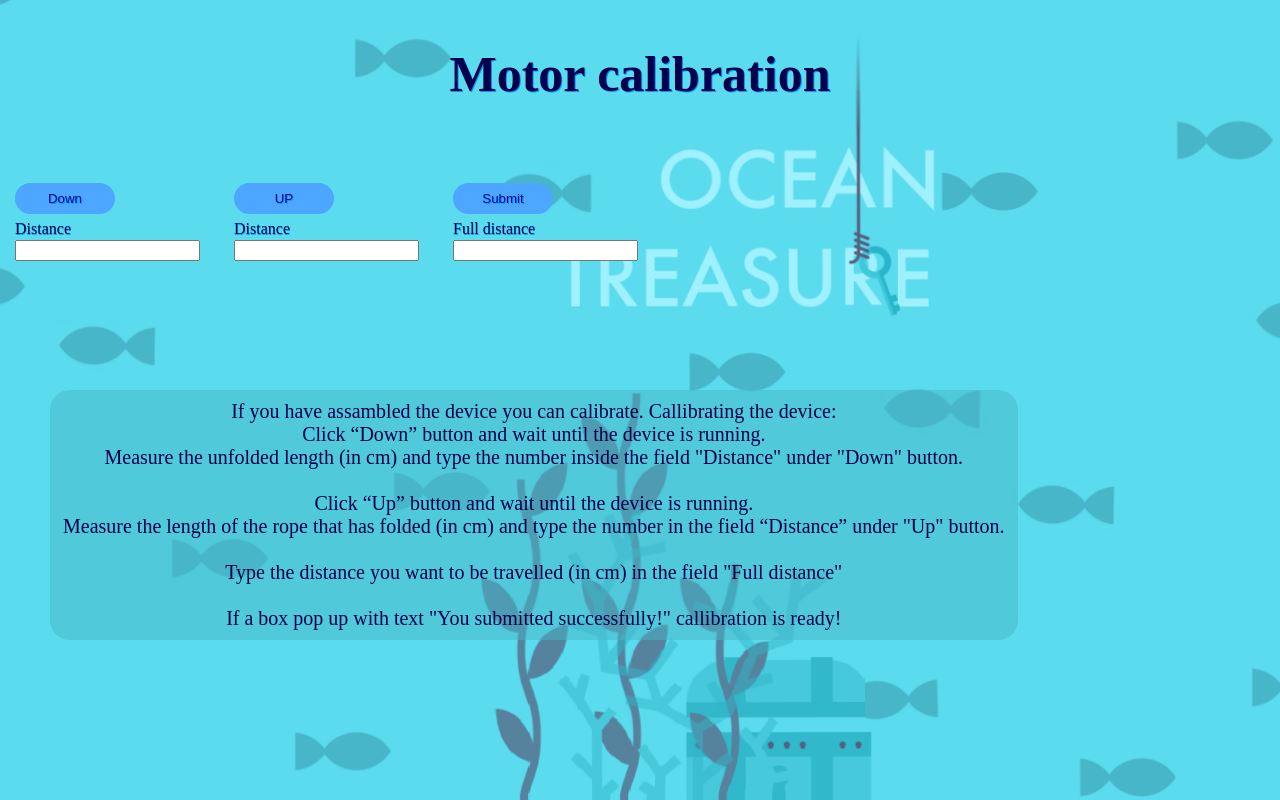
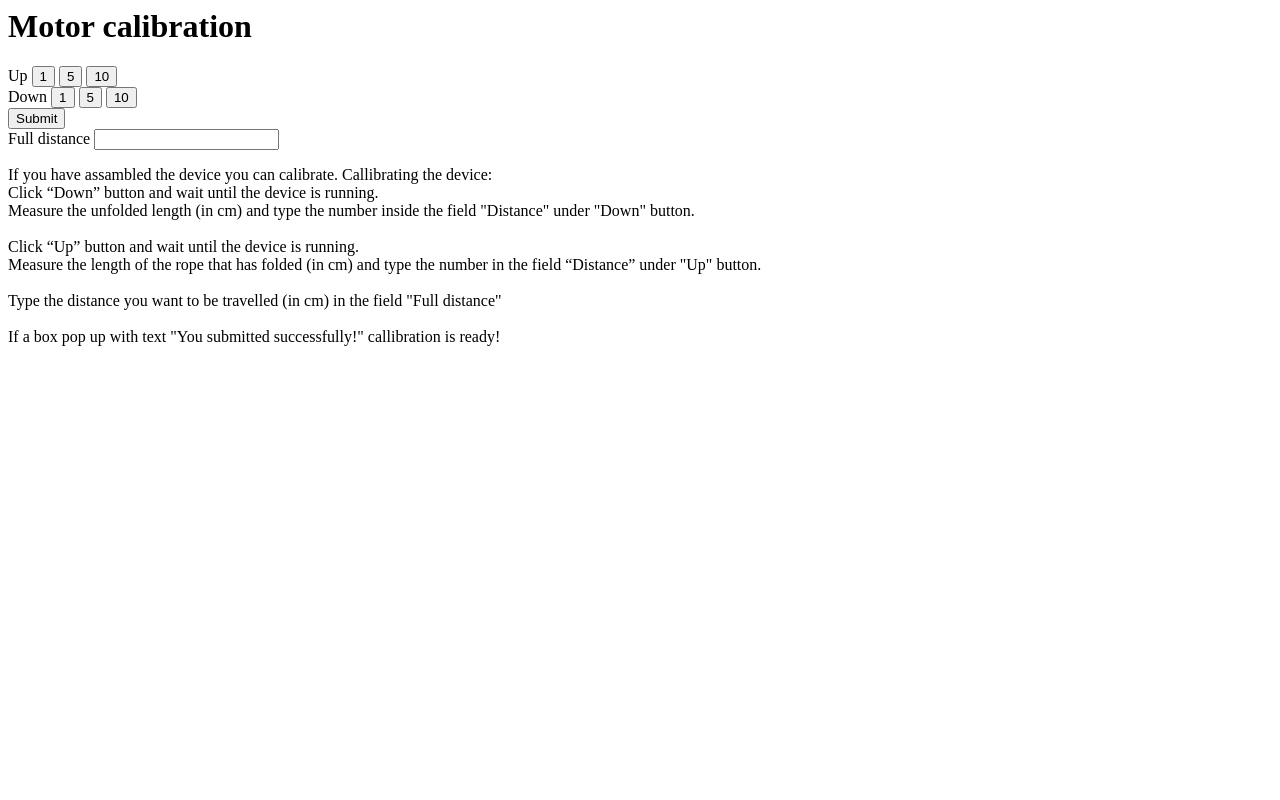
Before and after one commit to ocean-treasures/backend, a Django app: a page that uses game/templates/calibrate.html in a window 1280 px wide. Run offline with Django 3.2, Linux system fonts and the light colour scheme; some libraries are stand-ins or nearby versions.

Commit message:
Update calibrate page (WIP)

```diff
--- a/game/templates/calibrate.html
+++ b/game/templates/calibrate.html
@@ -1,4 +1,3 @@
-
 {% load static %}
 <{%static "css/style.css"%}>
 
@@ -6,35 +5,29 @@
 
 <head>
 
-
     <title> Motor calibration </title>
-    <link href="{%static "css/style.css"%}" type="text/css" rel="stylesheet">
+    <link href="{%static " css
+    /style.css"%}" type="text/css" rel="stylesheet">
     <script src="https://ajax.googleapis.com/ajax/libs/jquery/3.2.1/jquery.min.js"></script>
     <script type="text/javascript">
-        let duration = 1;
-        function up() {
-	        if (confirm("Going up.") == true) {
+        function up(steps) {
             $.ajax({
-
-	                    url: `/game/move_up/${duration}`,
+                url: '/game/move_up/'+steps,
                 async: false,
-	                    success: function() {
+                success: function () {
                     console.log("Done:", arguments)
                 }
             });
         }
-        };
 
-        function down() {
-            if (confirm("Going down.") == true) {
+        function down(steps) {
             $.ajax({
-	                    url: `/game/move_down/${duration}`,
+                url: '/game/move_down/'+steps,
                 async: false,
-	                    success: function() {
+                success: function () {
                     console.log("Done:", arguments)
                 }
             });
-	        }
         }
 
         function submit() {
@@ -49,17 +42,17 @@
                     data: JSON.stringify(data),
                     contentType: 'application/json',
                     dataType: 'json',
-				success: function() {
+                    success: function () {
                         console.log('Updated:', arguments)
                     }
                 })
                 $.ajax({
                     method: 'POST',
                     url: '/game/rope_lenght/',
-				data: JSON.stringify({'rope_lenght':$('#rope_lenght').val()}),
+                    data: JSON.stringify({'rope_lenght': $('#rope_lenght').val()}),
                     contentType: 'application/json',
                     dataType: 'json',
-				success: function() {
+                    success: function () {
                         console.log('Updated:', arguments)
                         window.alert("You submitted successfully!")
                     }
@@ -79,22 +72,22 @@
     <div class="content">
         <div class="content-wrap">
             <div class="field-box disabled">
-					<button class="btn" onclick="down();" id="down">Down</button>
-					<label for="lenght_going_down">Distance </label>
-					<input type="number" name="lenght_going_down" id="lenght_going_down" >
+                <label>Up</label>
+                <button class="btn" onclick="up(1);">1</button>
+                <button class="btn" onclick="up(5);">5</button>
+                <button class="btn" onclick="up(10);">10</button>
             </div>
             <div class="field-box disabled">
-					<button class="btn" onclick="up();" id="up"> UP</button >
-					<label for="lenght_going_up">Distance </label>
-					<input type="number" name="lenght_going_up" id="lenght_going_up" >
-					<input type="submit"
-       style="position: absolute; left: -9999px; width: 1px; height: 1px;"
-       tabindex="-1" />
+                <label>Down</label>
+                <button class="btn" onclick="down(1);">1</button>
+                <button class="btn" onclick="down(5);">5</button>
+                <button class="btn" onclick="down(10);">10</button>
             </div>
             <div class="field-box disabled">
-					<button class="btn" onclick="submit();" id="submit">Submit</button><br/>
+                <button class="btn" onclick="submit();" id="submit">Submit</button>
+                <br/>
                 <label for="rope_lenght" id="fullLength">Full distance </label>
-					<input type="number" name="rope_lenght" id="rope_lenght" >
+                <input type="number" name="rope_lenght" id="rope_lenght">
             </div>
         </div>
     </div>
@@ -102,9 +95,11 @@
         If you have assambled the device you can calibrate.</b>
         Callibrating the device:</br>
         Click “Down” button and wait until the device is running. </br>
-				Measure the unfolded length (in cm) and type the number inside the field "Distance" under "Down" button. </br></br>
+        Measure the unfolded length (in cm) and type the number inside the field "Distance" under "Down"
+        button. </br></br>
         Click “Up” button and wait until the device is running.</br>
-				Measure the length of the rope that has folded (in cm) and type the number in the field “Distance” under "Up" button.</br></br>
+        Measure the length of the rope that has folded (in cm) and type the number in the field “Distance” under "Up"
+        button.</br></br>
         Type the distance you want to be travelled (in cm) in the field "Full distance"</br></br>
         If a box pop up with text "You submitted successfully!" callibration is ready!</br>
     </p>
--- a/game/views.py
+++ b/game/views.py
@@ -1,18 +1,14 @@
-from django.shortcuts import render
 from django.http import JsonResponse
-from django.http import HttpResponse, HttpResponseNotFound
+from django.http import HttpResponseNotFound
 from django.shortcuts import render
 from .models import Picture
 from .models import Game
 import random
-from random import randint
 import json
 from django.views.decorators.csrf import csrf_exempt
-import sys
-from ocean_motion import motor
+import ocean_motion
 from constance import config
 
-#import ipdb; ipdb.set_trace()
 
 passed_words = []
 pic_ids = []
@@ -25,7 +21,7 @@
 
 
 def is_active_game(request):
-    if Game.objects.filter(active = True).count() == 0:
+    if Game.objects.filter(active=True).count() == 0:
         return HttpResponseNotFound("No active game")
     else:
         game_picturs = Game.objects.get(active = True).pictures.all()
@@ -153,12 +149,12 @@
 
 
 def move_up(request, steps):
-    motor.up(steps)
+    ocean_motion.motor.up(steps)
     return JsonResponse({"steps": steps})
 
 
 def move_down(request, steps):
-    motor.down(steps)
+    ocean_motion.motor.down(steps)
     return JsonResponse({"steps": steps})
 
 
```
Also changed, not shown: game/models.py (+27 -25 lines). Lines whose indentation alone changed are shown as unchanged.
